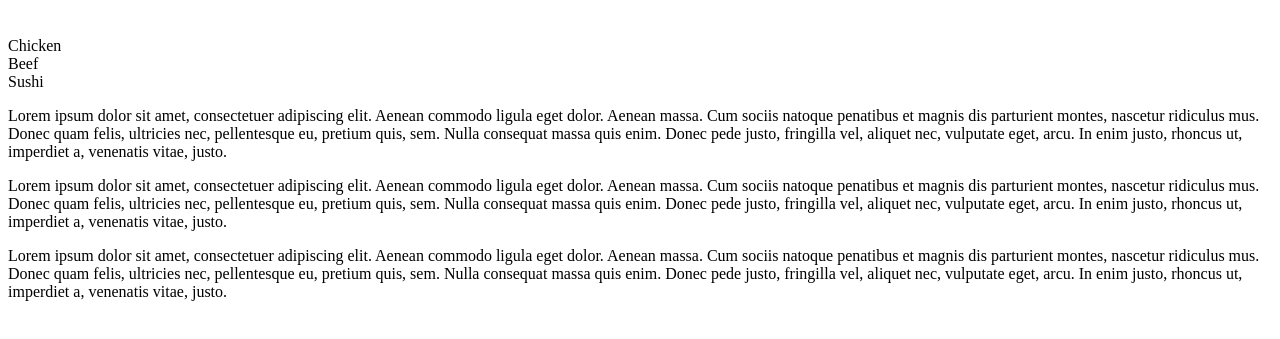
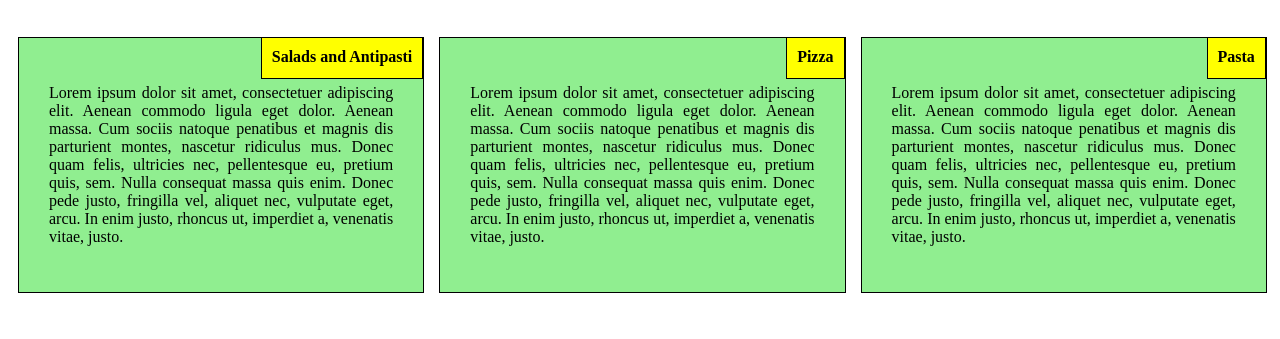
Before and after one commit to PreetiSaai/Coursera, a plain HTML site: page site/index.html in a window 1280 px wide. Shown: the part 61-400 px from the top of the page. Drawn offline with Linux system fonts and the light colour scheme.

Commit message:
Update index.html
Editted Module 2 Assignment

```diff
--- a/site/index.html
+++ b/site/index.html
@@ -1,34 +1,41 @@
+
 <!DOCTYPE html>
-<html>
 <head>
- <title>Module2 Assignment!!</title>
+  <title> Module 2 Editted </title>
+  <meta name="viewport" content="width-device-width, initial-scale="1";
+  <meta charset="utf-8"/>
+  <link rel="stylesheet" href="external.css">
+
 </head>
-<meta charset="utf-8">
-<link rel="stylesheet" type="text/css" href="external.css">
+<body>
 <h1> Our Menu </h1>
-<section>
-<div class="container">
- <div id="section1"> Chicken</div>
- <div id="section2"> Beef</div>
- <div id="section3"> Sushi</div>
-</section>
-</div>
-<div class="row">
 
-   <div class="col-lg-3 col-md-4"><p1></p1></div>
-   <div class="col-lg-3 col-md-4"><p2></p2></div>
-   <div class="col-lg-3 col-md-4"><p1></p1></div>
-   <div class="col-lg-3 col-md-4"><p2></p2></div>
-    </div>
+  <div class="row">
+   <div class="col-lg-4  col-md-6 col-sm-12">
+    <div class="area">
+   <h2> Salads and Antipasti</h2>
+   <p> Lorem ipsum dolor sit amet, consectetuer adipiscing elit. Aenean commodo ligula eget dolor. Aenean massa. Cum sociis natoque penatibus et magnis dis parturient montes, nascetur ridiculus mus. Donec quam felis, ultricies nec, pellentesque eu, pretium quis, sem. Nulla consequat massa quis enim. Donec pede justo, fringilla vel, aliquet nec, vulputate eget, arcu. In enim justo, rhoncus ut, imperdiet a, venenatis vitae, justo. </p>
+  </div>
+   </div>
+  </div>
 
-<p id="p1"> Lorem ipsum dolor sit amet, consectetuer adipiscing elit. Aenean commodo ligula eget dolor. Aenean massa. Cum sociis natoque penatibus et magnis dis parturient montes, nascetur ridiculus mus. Donec quam felis, ultricies nec, pellentesque eu, pretium quis, sem. Nulla consequat massa quis enim. Donec pede justo, fringilla vel, aliquet nec, vulputate eget, arcu. In enim justo, rhoncus ut, imperdiet a, venenatis vitae, justo. </p>
+ <div class="row">
+   <div class="col-lg-4  col-md-6 col-sm-12">
+    <div class="area">
+   <h2> Pizza </h2>
+   <p> Lorem ipsum dolor sit amet, consectetuer adipiscing elit. Aenean commodo ligula eget dolor. Aenean massa. Cum sociis natoque penatibus et magnis dis parturient montes, nascetur ridiculus mus. Donec quam felis, ultricies nec, pellentesque eu, pretium quis, sem. Nulla consequat massa quis enim. Donec pede justo, fringilla vel, aliquet nec, vulputate eget, arcu. In enim justo, rhoncus ut, imperdiet a, venenatis vitae, justo. </p>
+  </div>
+   </div>
+  </div>
 
- <p id="p2">Lorem ipsum dolor sit amet, consectetuer adipiscing elit. Aenean commodo ligula eget dolor. Aenean massa. Cum sociis natoque penatibus et magnis dis parturient montes, nascetur ridiculus mus. Donec quam felis, ultricies nec, pellentesque eu, pretium quis, sem. Nulla consequat massa quis enim. Donec pede justo, fringilla vel, aliquet nec, vulputate eget, arcu. In enim justo, rhoncus ut, imperdiet a, venenatis vitae, justo.</p>
+  <div class="row">
+   <div class="col-lg-4  col-md-12 col-sm-12">
+    <div class="area">
+   <h2> Pasta </h2>
+   <p> Lorem ipsum dolor sit amet, consectetuer adipiscing elit. Aenean commodo ligula eget dolor. Aenean massa. Cum sociis natoque penatibus et magnis dis parturient montes, nascetur ridiculus mus. Donec quam felis, ultricies nec, pellentesque eu, pretium quis, sem. Nulla consequat massa quis enim. Donec pede justo, fringilla vel, aliquet nec, vulputate eget, arcu. In enim justo, rhoncus ut, imperdiet a, venenatis vitae, justo. </p>
+  </div>
+   </div>
+  </div>
 
- <p id="p3">Lorem ipsum dolor sit amet, consectetuer adipiscing elit. Aenean commodo ligula eget dolor. Aenean massa. Cum sociis natoque penatibus et magnis dis parturient montes, nascetur ridiculus mus. Donec quam felis, ultricies nec, pellentesque eu, pretium quis, sem. Nulla consequat massa quis enim. Donec pede justo, fringilla vel, aliquet nec, vulputate eget, arcu. In enim justo, rhoncus ut, imperdiet a, venenatis vitae, justo. </p>
-
-
-
-
-
-</html>
+ </body>
+ </head>
```
